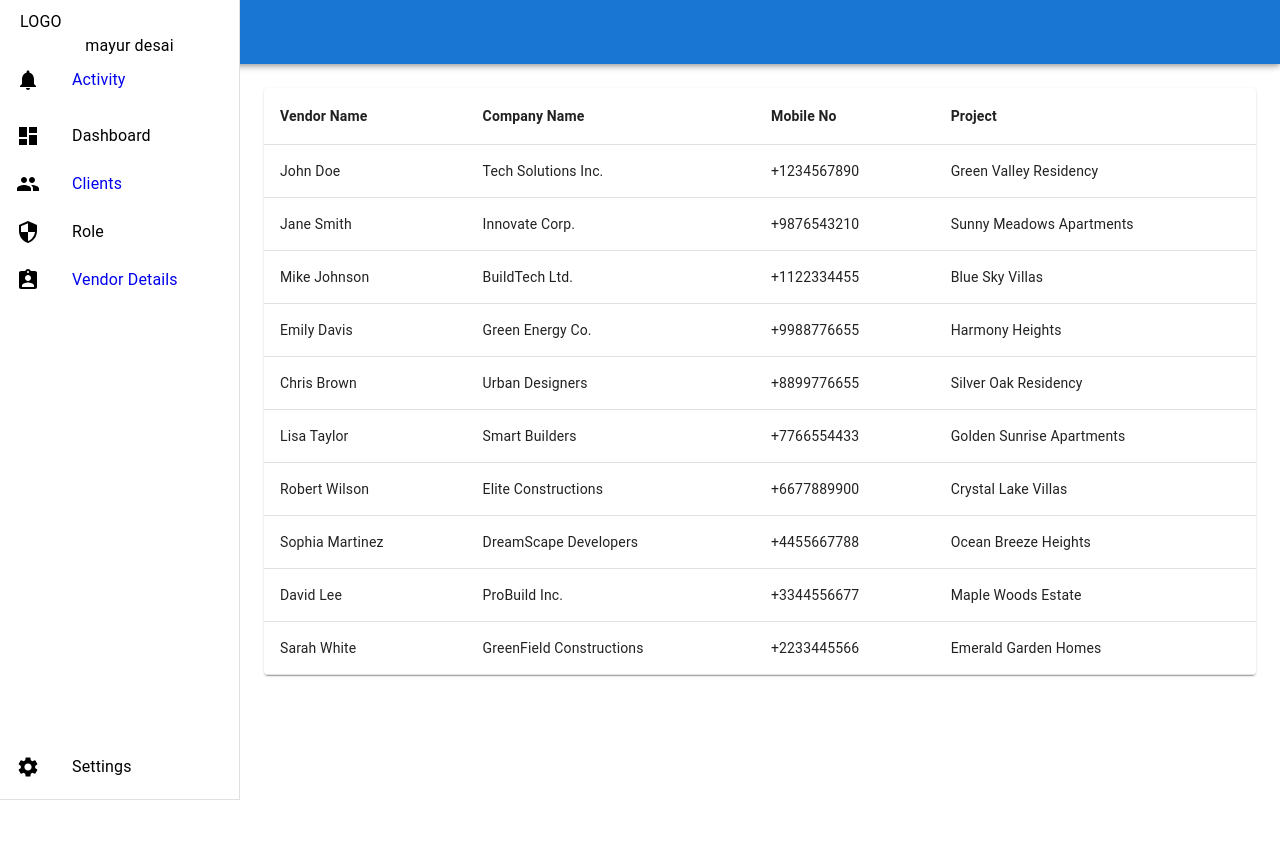
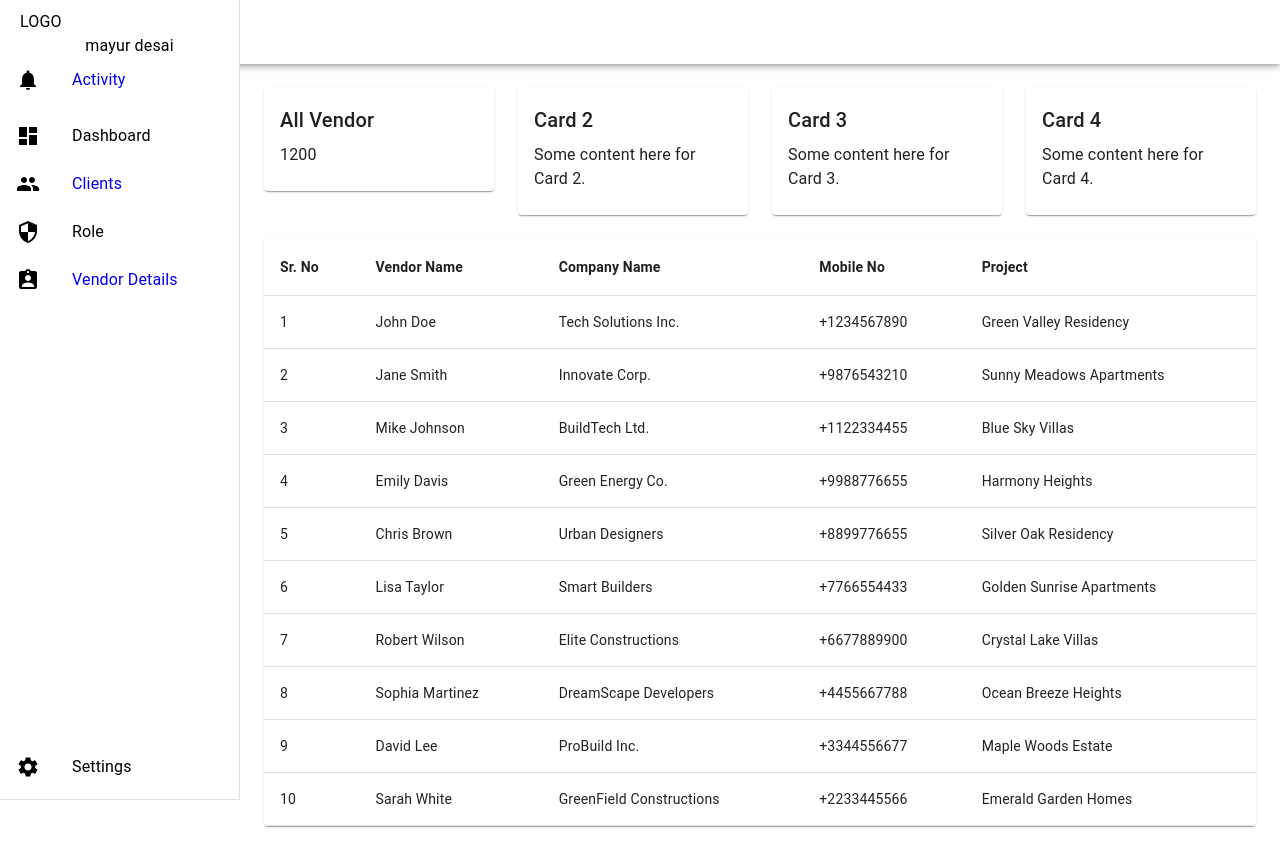
Before and after one commit to Lars1156/mypage, a React (Create React App) app: page /vendor in a window 1280 px wide. Before the commit the page ends 800 px from the top, so only its background shows below. Built offline with nearby package versions, Linux system fonts and the light colour scheme.

Commit message:
add the all tickets

```diff
--- a/src/App.js
+++ b/src/App.js
@@ -17,6 +17,7 @@ function App() {
         <Route path="/" element={<AppDashboard/>}>
           <Route path="/vendor" element={<VendorTable/>}/>
           <Route path="/client" element={<ClientTable/>}/>
+          <Route path="/card" element={<TicketCard/>}/>
         </Route>
 
         <Route path="/ly" element ={<Layout/>}/>
--- a/src/DashBoard/AppDashboard.jsx
+++ b/src/DashBoard/AppDashboard.jsx
@@ -6,7 +6,7 @@ function AppDashboard (){
     return (
         <Box sx={{ display: 'flex' }}>
           <CssBaseline />
-          <AppBar position="fixed">
+          <AppBar position="fixed" sx={{backgroundColor:'white'}}>
             <Toolbar>
               <Typography variant="h6" sx={{color:'black'}}>Dashboard</Typography>
             </Toolbar>
--- a/src/DashBoard/SideBar.jsx
+++ b/src/DashBoard/SideBar.jsx
@@ -17,7 +17,7 @@ import {Notifications as NotificationsIcon , Dashboard as DashboardIcon ,
            </Typography>
         </Box>
         <List>
-          <ListItem button component={Link} to={'/activity'}>
+          <ListItem button component={Link} to={'/card'}>
             <ListItemIcon>
               <NotificationsIcon sx={{ color: 'black' }} />
             </ListItemIcon>
--- a/src/Pages/ClientTable.jsx
+++ b/src/Pages/ClientTable.jsx
@@ -1,6 +1,6 @@
 import React , {useState} from "react";
 import { Box, Table, TableBody, TableCell, TableContainer, TableHead, TableRow, Paper, Select, MenuItem, InputLabel, FormControl
-   } from '@mui/material';
+  , Grid, Typography,Card,CardContent } from '@mui/material';
 import { KeyboardArrowDown as KeyboardArrowDownIcon,} from '@mui/icons-material';
 function ClientTable (){
     const [project, setProject] = useState('');
@@ -22,6 +22,57 @@ function ClientTable (){
       ];
   return(
     <Box>
+                <Grid container spacing={3} sx={{ marginBottom: 3 }}>
+            <Grid item xs={12} sm={6} md={3}>
+              <Card>
+                <CardContent>
+                  <Typography variant="h6" gutterBottom>
+                    Card 1
+                  </Typography>
+                  <Typography>
+                    Some content here for Card 1.
+                  </Typography>
+                </CardContent>
+              </Card>
+            </Grid>
+            <Grid item xs={12} sm={6} md={3}>
+              <Card>
+                <CardContent>
+                  <Typography variant="h6" gutterBottom>
+                    Card 2
+                  </Typography>
+                  <Typography>
+                    Some content here for Card 2.
+                  </Typography>
+                </CardContent>
+              </Card>
+            </Grid>
+            <Grid item xs={12} sm={6} md={3}>
+              <Card>
+                <CardContent>
+                  <Typography variant="h6" gutterBottom>
+                    Card 3
+                  </Typography>
+                  <Typography>
+                    Some content here for Card 3.
+                  </Typography>
+                </CardContent>
+              </Card>
+            </Grid>
+            <Grid item xs={12} sm={6} md={3}>
+              <Card>
+                <CardContent>
+                  <Typography variant="h6" gutterBottom>
+                    Card 4
+                  </Typography>
+                  <Typography>
+                    Some content here for Card 4.
+                  </Typography>
+                </CardContent>
+              </Card>
+            </Grid>
+          </Grid>
+
             <FormControl fullWidth sx={{ marginBottom: 2 , height:40 , width:200 ,  marginLeft: 0 }}>
             <InputLabel>Select Project</InputLabel>
             <Select
--- a/src/components/VendorTable.jsx
+++ b/src/components/VendorTable.jsx
@@ -7,6 +7,11 @@ import {
   TableHead,
   TableRow,
   Paper,
+  Grid,
+  Typography,
+  Card,
+  CardContent,
+
 } from '@mui/material';
 
 // Sample vendor data
@@ -75,10 +80,62 @@ const vendorData = [
 
 const VendorTable = () => {
   return (
+  <>
+   <Grid container spacing={3} sx={{ marginBottom: 3 }}>
+            <Grid item xs={12} sm={6} md={3}>
+              <Card>
+                <CardContent>
+                  <Typography variant="h6" gutterBottom>
+                    All Vendor
+                  </Typography>
+                  <Typography>
+                    1200
+                  </Typography>
+                </CardContent>
+              </Card>
+            </Grid>
+            <Grid item xs={12} sm={6} md={3}>
+              <Card>
+                <CardContent>
+                  <Typography variant="h6" gutterBottom>
+                    Card 2
+                  </Typography>
+                  <Typography>
+                    Some content here for Card 2.
+                  </Typography>
+                </CardContent>
+              </Card>
+            </Grid>
+            <Grid item xs={12} sm={6} md={3}>
+              <Card>
+                <CardContent>
+                  <Typography variant="h6" gutterBottom>
+                    Card 3
+                  </Typography>
+                  <Typography>
+                    Some content here for Card 3.
+                  </Typography>
+                </CardContent>
+              </Card>
+            </Grid>
+            <Grid item xs={12} sm={6} md={3}>
+              <Card>
+                <CardContent>
+                  <Typography variant="h6" gutterBottom>
+                    Card 4
+                  </Typography>
+                  <Typography>
+                    Some content here for Card 4.
+                  </Typography>
+                </CardContent>
+              </Card>
+            </Grid>
+          </Grid>
     <TableContainer component={Paper}>
       <Table>
         <TableHead>
           <TableRow>
+            <TableCell><b>Sr. No</b></TableCell>
             <TableCell><b>Vendor Name</b></TableCell>
             <TableCell><b>Company Name</b></TableCell>
             <TableCell><b>Mobile No</b></TableCell>
@@ -88,6 +145,7 @@ const VendorTable = () => {
         <TableBody>
           {vendorData.map((vendor, index) => (
             <TableRow key={index}>
+              <TableCell>{index + 1}</TableCell> {/* Sr. No column */}
               <TableCell>{vendor.vendorName}</TableCell>
               <TableCell>{vendor.companyName}</TableCell>
               <TableCell>{vendor.mobileNo}</TableCell>
@@ -97,6 +155,7 @@ const VendorTable = () => {
         </TableBody>
       </Table>
     </TableContainer>
+    </>
   );
 };
 
```
